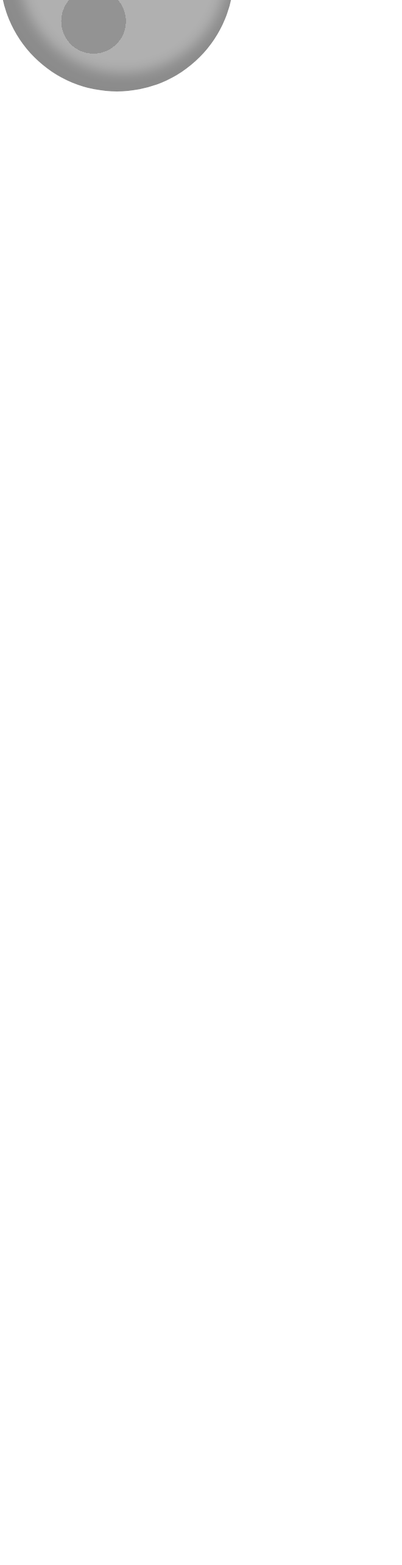
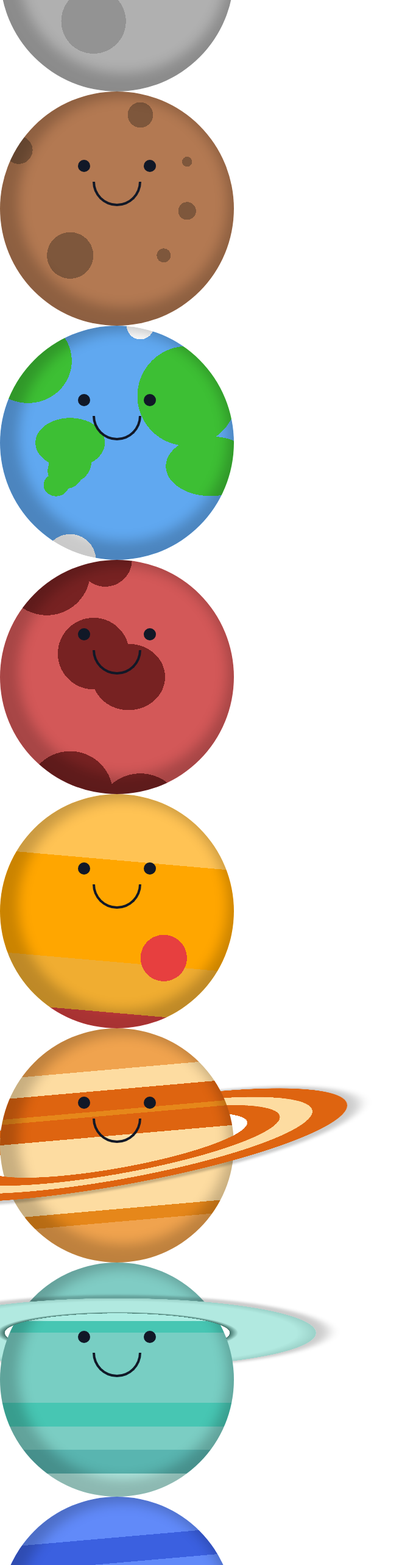
Before and after one commit to cam-peck/mission-beepossible, a Next.js app: page / in a window 1280 px wide. Shown: the part 234-2800 px from the top of the page at 61% size, without its empty margins (0-660 px from the left). Before the commit the page ends 800 px from the top, so only its background shows below. Built offline with nearby package versions, Linux system fonts and the light colour scheme.

Commit message:
Created components for all planets, tested by rendering all on home page at the same time

```diff
--- /dev/null
+++ b/pages/components/earth.tsx
@@ -0,0 +1,13 @@
+export default function Earth() {
+  return (
+    <div className="w-[30%] planet bg-earth earth">
+      <div className="flex flex-col items-center w-1/3 pt-28">
+        <div className="w-full flex justify-between">
+          <div className="w-[20px] h-[20px] bg-gray-900 rounded-full" />
+          <div className="w-[20px] h-[20px] bg-gray-900 rounded-full" />
+        </div>
+        <div className="w-[80px] h-[40px] rounded-b-full border-b-4 border-l-4 border-gray-900 border-r-4 mt-4" />
+      </div>
+    </div>
+  )
+}
--- /dev/null
+++ b/pages/components/jupiter.tsx
@@ -0,0 +1,13 @@
+export default function Jupiter() {
+  return (
+    <div className="w-[30%] planet jupiter">
+      <div className="flex flex-col items-center w-1/3 pt-28">
+        <div className="w-full flex justify-between">
+          <div className="w-[20px] h-[20px] bg-gray-900 rounded-full" />
+          <div className="w-[20px] h-[20px] bg-gray-900 rounded-full" />
+        </div>
+        <div className="w-[80px] h-[40px] rounded-b-full border-b-4 border-l-4 border-gray-900 border-r-4 mt-4" />
+      </div>
+    </div>
+  )
+}
--- /dev/null
+++ b/pages/components/mars.tsx
@@ -0,0 +1,13 @@
+export default function Mars() {
+  return (
+    <div className="w-[30%] planet bg-mars mars">
+      <div className="flex flex-col items-center w-1/3 pt-28">
+        <div className="w-full flex justify-between">
+          <div className="w-[20px] h-[20px] bg-gray-900 rounded-full" />
+          <div className="w-[20px] h-[20px] bg-gray-900 rounded-full" />
+        </div>
+        <div className="w-[80px] h-[40px] rounded-b-full border-b-4 border-l-4 border-gray-900 border-r-4 mt-4" />
+      </div>
+    </div>
+  )
+}
--- /dev/null
+++ b/pages/components/neptune.tsx
@@ -0,0 +1,13 @@
+export default function Neptune() {
+  return (
+    <div className="w-[30%] planet neptune">
+      <div className="flex flex-col items-center w-1/3 pt-28">
+        <div className="w-full flex justify-between">
+          <div className="w-[20px] h-[20px] bg-gray-900 rounded-full" />
+          <div className="w-[20px] h-[20px] bg-gray-900 rounded-full" />
+        </div>
+        <div className="w-[80px] h-[40px] rounded-b-full border-b-4 border-l-4 border-gray-900 border-r-4 mt-4" />
+      </div>
+    </div>
+  )
+}
--- /dev/null
+++ b/pages/components/pluto.tsx
@@ -0,0 +1,13 @@
+export default function Pluto() {
+  return (
+    <div className="w-[30%] planet bg-pluto pluto">
+      <div className="flex flex-col items-center w-1/3 pt-28">
+        <div className="w-full flex justify-between">
+          <div className="w-[20px] h-[20px] bg-gray-900 rounded-full" />
+          <div className="w-[20px] h-[20px] bg-gray-900 rounded-full" />
+        </div>
+        <div className="w-[80px] h-[40px] rounded-b-full border-b-4 border-l-4 border-gray-900 border-r-4 mt-4" />
+      </div>
+    </div>
+  )
+}
--- /dev/null
+++ b/pages/components/saturn.tsx
@@ -0,0 +1,14 @@
+export default function Saturn() {
+  return (
+    <div className="w-[30%] planet saturn">
+      <div className="saturn-ring" />
+      <div className="flex flex-col items-center w-1/3 pt-28">
+        <div className="w-full flex justify-between">
+          <div className="w-[20px] h-[20px] bg-gray-900 rounded-full" />
+          <div className="w-[20px] h-[20px] bg-gray-900 rounded-full" />
+        </div>
+        <div className="w-[80px] h-[40px] rounded-b-full border-b-4 border-l-4 border-gray-900 border-r-4 mt-4" />
+      </div>
+    </div>
+  )
+}
--- /dev/null
+++ b/pages/components/uranus.tsx
@@ -0,0 +1,14 @@
+export default function Uranus() {
+  return (
+    <div className="w-[30%] planet uranus">
+      <div className="uranus-ring" />
+      <div className="flex flex-col items-center w-1/3 pt-28">
+        <div className="w-full flex justify-between">
+          <div className="w-[20px] h-[20px] bg-gray-900 rounded-full" />
+          <div className="w-[20px] h-[20px] bg-gray-900 rounded-full" />
+        </div>
+        <div className="w-[80px] h-[40px] rounded-b-full border-b-4 border-l-4 border-gray-900 border-r-4 mt-4" />
+      </div>
+    </div>
+  )
+}
--- /dev/null
+++ b/pages/components/venus.tsx
@@ -0,0 +1,13 @@
+export default function Venus() {
+  return (
+    <div className="w-[30%] planet bg-venus venus">
+      <div className="flex flex-col items-center w-1/3 pt-28">
+        <div className="w-full flex justify-between">
+          <div className="w-[20px] h-[20px] bg-gray-900 rounded-full" />
+          <div className="w-[20px] h-[20px] bg-gray-900 rounded-full" />
+        </div>
+        <div className="w-[80px] h-[40px] rounded-b-full border-b-4 border-l-4 border-gray-900 border-r-4 mt-4" />
+      </div>
+    </div>
+  )
+}
--- a/pages/index.tsx
+++ b/pages/index.tsx
@@ -1,9 +1,25 @@
 import Mercury from "./components/mercury";
+import Venus from "./components/venus";
+import Earth from "./components/earth";
+import Mars from "./components/mars";
+import Jupiter from "./components/jupiter";
+import Saturn from "./components/saturn";
+import Uranus from "./components/uranus";
+import Neptune from "./components/neptune";
+import Pluto from "./components/pluto";
 
 export default function Home() {
   return (
     <main>
       <Mercury />
+      <Venus />
+      <Earth />
+      <Mars />
+      <Jupiter />
+      <Saturn />
+      <Uranus />
+      <Neptune />
+      <Pluto />
     </main>
   );
 }
--- a/styles/globals.css
+++ b/styles/globals.css
@@ -128,7 +128,7 @@
     .uranus-ring {
       position: absolute;
       width: 170%;
-      top: -50%;
+      top: -55%;
       aspect-ratio: 1 / 1;
       border-radius: 100%;
       background-image:
```
